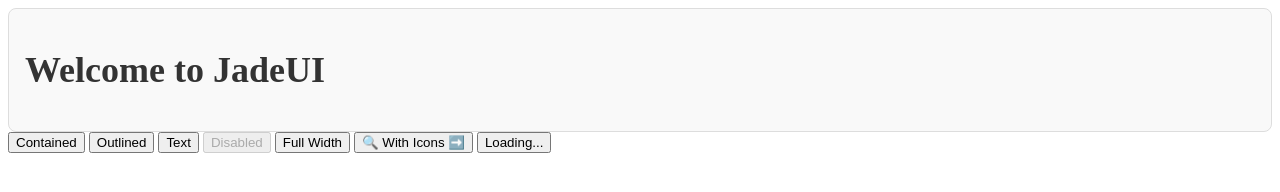
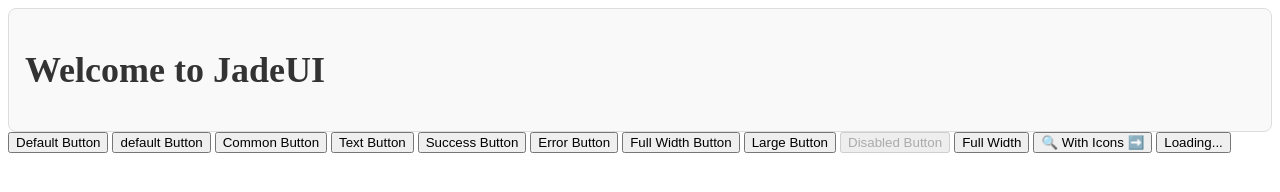
Before and after one commit to JayTheMiner/JadeUI, a website built with Vite: page src/index.html in a window 1280 px wide. Built offline with nearby package versions, Linux system fonts and the light colour scheme.

Commit message:
fix: changed sample code

```diff
--- a/src/index.html
+++ b/src/index.html
@@ -10,11 +10,20 @@
 <body>
     <my-element></my-element> <!-- Lit 컴포넌트 -->
 
+    <jd-button>Default Button</jd-button>
+    <jd-button variant="default">default Button</jd-button>
+    <jd-button variant="common">Common Button</jd-button>
+    <jd-button variant="text">Text Button</jd-button>
+    <jd-button color="success">Success Button</jd-button>
+    <jd-button color="error">Error Button</jd-button>
+    <jd-button fullWidth>Full Width Button</jd-button>
+    <jd-button size="large">Large Button</jd-button>
+    <jd-button disabled>Disabled Button</jd-button>
 
-    <jd-button variant="contained" color="primary" size="medium">Contained</jd-button>
-    <jd-button variant="outlined" color="secondary" size="small">Outlined</jd-button>
-    <jd-button variant="text" color="error" size="large">Text</jd-button>
-    <jd-button disabled>Disabled</jd-button>
+
+
+
+
     <jd-button fullWidth>Full Width</jd-button>
     <jd-button startIcon="🔍" endIcon="➡️">With Icons</jd-button>
     <jd-button loading>Loading</jd-button>
```
